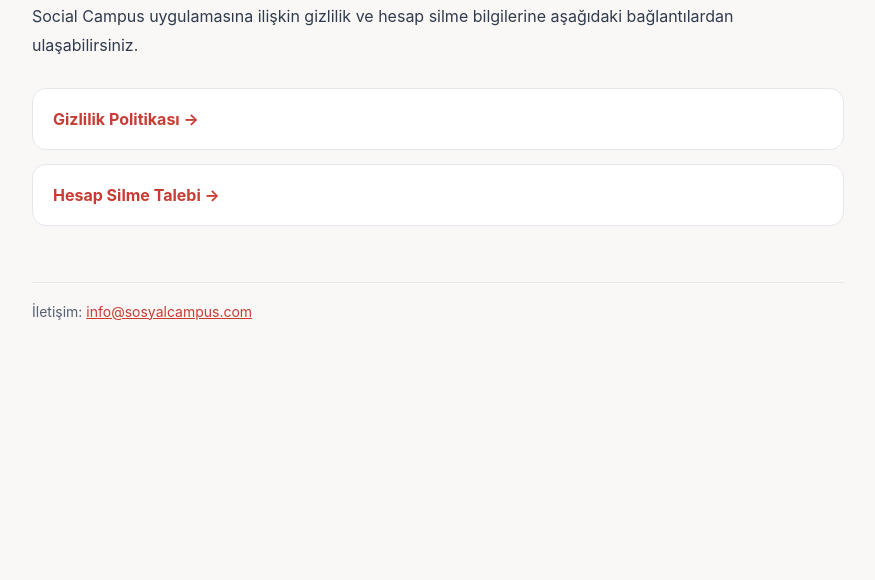
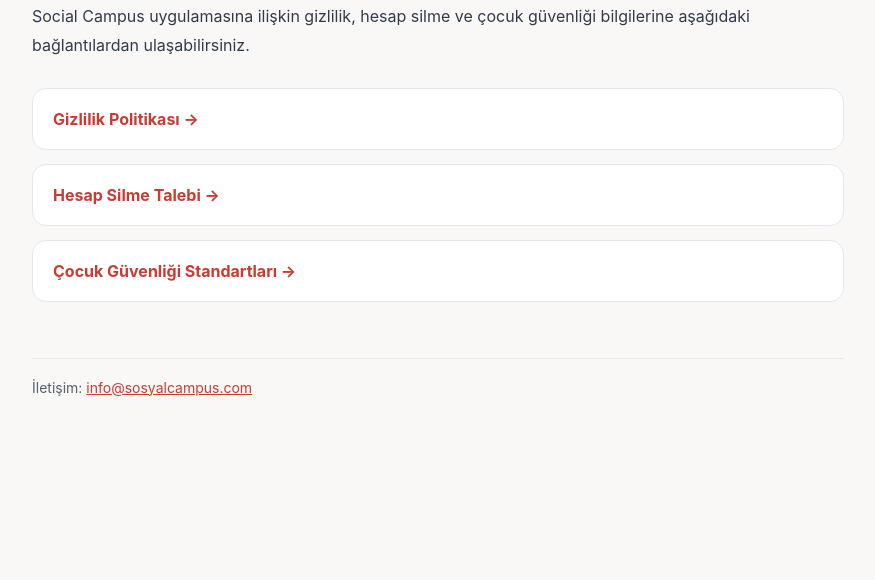
Before and after one commit to kaanaksay12-droid/social-campus-legal, a plain HTML site: page index.html in a window 1280 px wide. Shown: the part 220-800 px from the top of the page, without its empty margins (202-1077 px from the left). Drawn offline with Linux system fonts and the light colour scheme.

Commit message:
Link child safety policy from legal information page

```diff
--- a/index.html
+++ b/index.html
@@ -1 +1,6 @@
-<!doctype html><html lang="tr"><head><meta charset="utf-8"><meta name="viewport" content="width=device-width, initial-scale=1"><title>Social Campus | Yasal Bilgilendirme</title><link rel="stylesheet" href="style.css"></head><body><main><header><strong>Social Campus</strong><nav><a href="privacy.html">Gizlilik Politikası</a><a href="account-deletion.html">Hesap Silme</a></nav></header><h1>Yasal Bilgilendirme</h1><p>Social Campus uygulamasına ilişkin gizlilik ve hesap silme bilgilerine aşağıdaki bağlantılardan ulaşabilirsiniz.</p><div class="links"><a href="privacy.html">Gizlilik Politikası →</a><a href="account-deletion.html">Hesap Silme Talebi →</a></div><footer>İletişim: <a href="mailto:info@sosyalcampus.com">info@sosyalcampus.com</a></footer></main></body></html>
+<!doctype html>
+<html lang="tr"><head><meta charset="utf-8"><meta name="viewport" content="width=device-width, initial-scale=1"><title>Social Campus | Yasal Bilgilendirme</title><link rel="stylesheet" href="style.css"></head>
+<body><main><header><strong>Social Campus</strong><nav><a href="privacy.html">Gizlilik Politikası</a><a href="account-deletion.html">Hesap Silme</a><a href="child-safety.html">Çocuk Güvenliği</a></nav></header>
+<h1>Yasal Bilgilendirme</h1><p>Social Campus uygulamasına ilişkin gizlilik, hesap silme ve çocuk güvenliği bilgilerine aşağıdaki bağlantılardan ulaşabilirsiniz.</p>
+<div class="links"><a href="privacy.html">Gizlilik Politikası →</a><a href="account-deletion.html">Hesap Silme Talebi →</a><a href="child-safety.html">Çocuk Güvenliği Standartları →</a></div>
+<footer>İletişim: <a href="mailto:info@sosyalcampus.com">info@sosyalcampus.com</a></footer></main></body></html>
```
